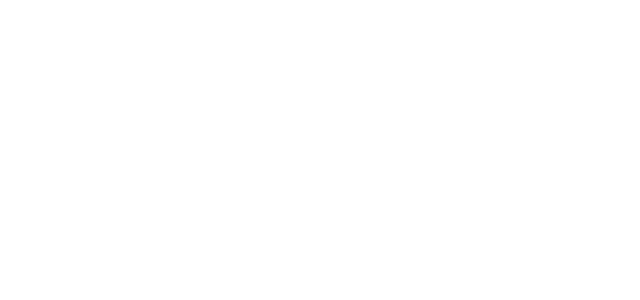
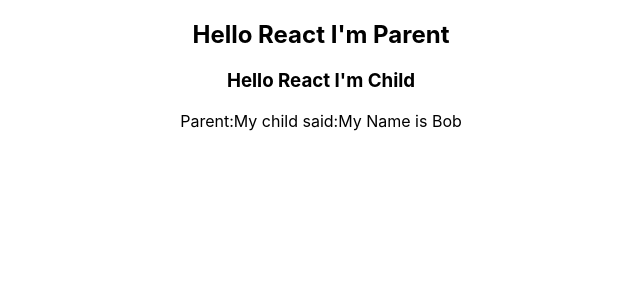
Before and after one commit to Mobile-Communication-ComputingIT3133/Mobile-computing-Practical, a React (Create React App) app in the folder day07/: page / in a window 1280 px wide. Shown: the top 300 px of the page, without its empty margins (319-959 px from the left). Built offline with nearby package versions, Linux system fonts and the light colour scheme.

Commit message:
react component added and import

```diff
--- a/day07/src/App.js
+++ b/day07/src/App.js
@@ -11,7 +11,9 @@
 
   return (
     <div className="App">
-
+      <h2>Hello React I'm Parent</h2>
+      <Childcom setfun={receiveName}/>
+      <p>Parent:My child said:{childname}</p>
     </div>
   );
 }
```
